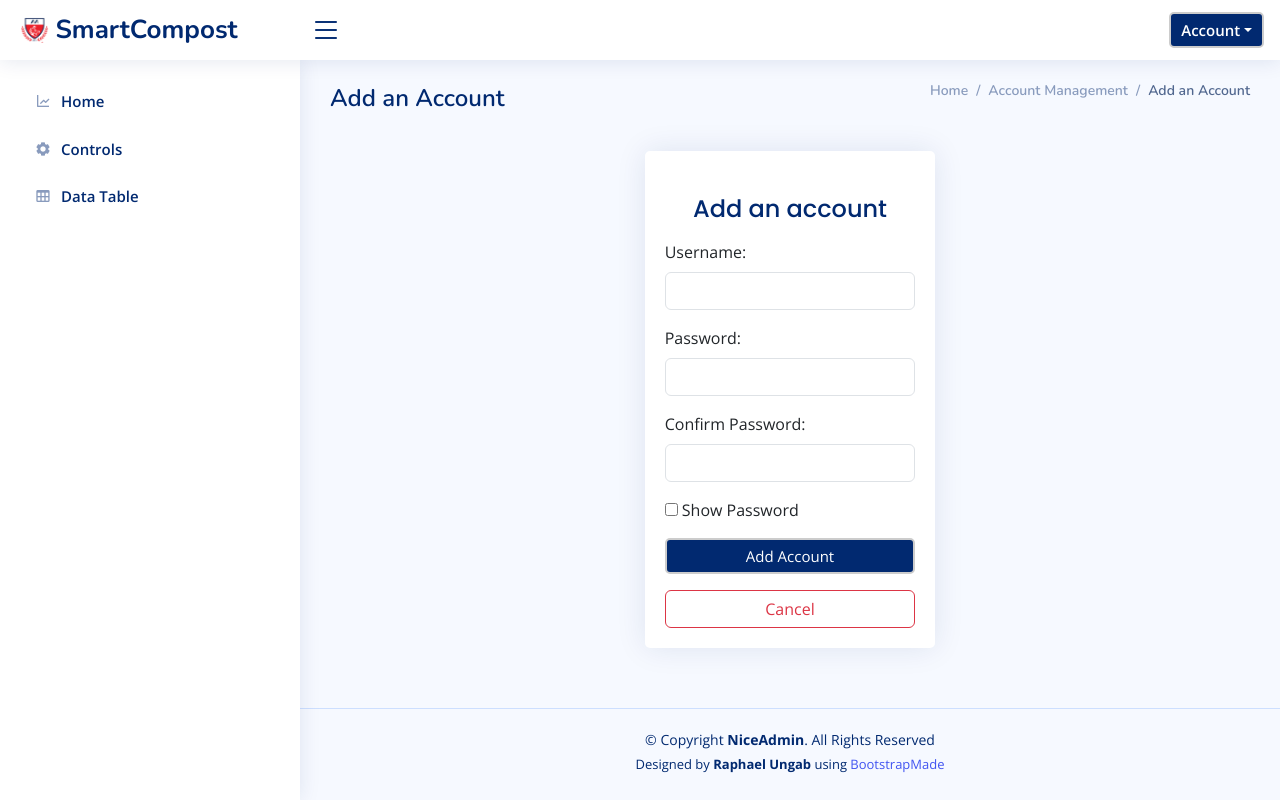
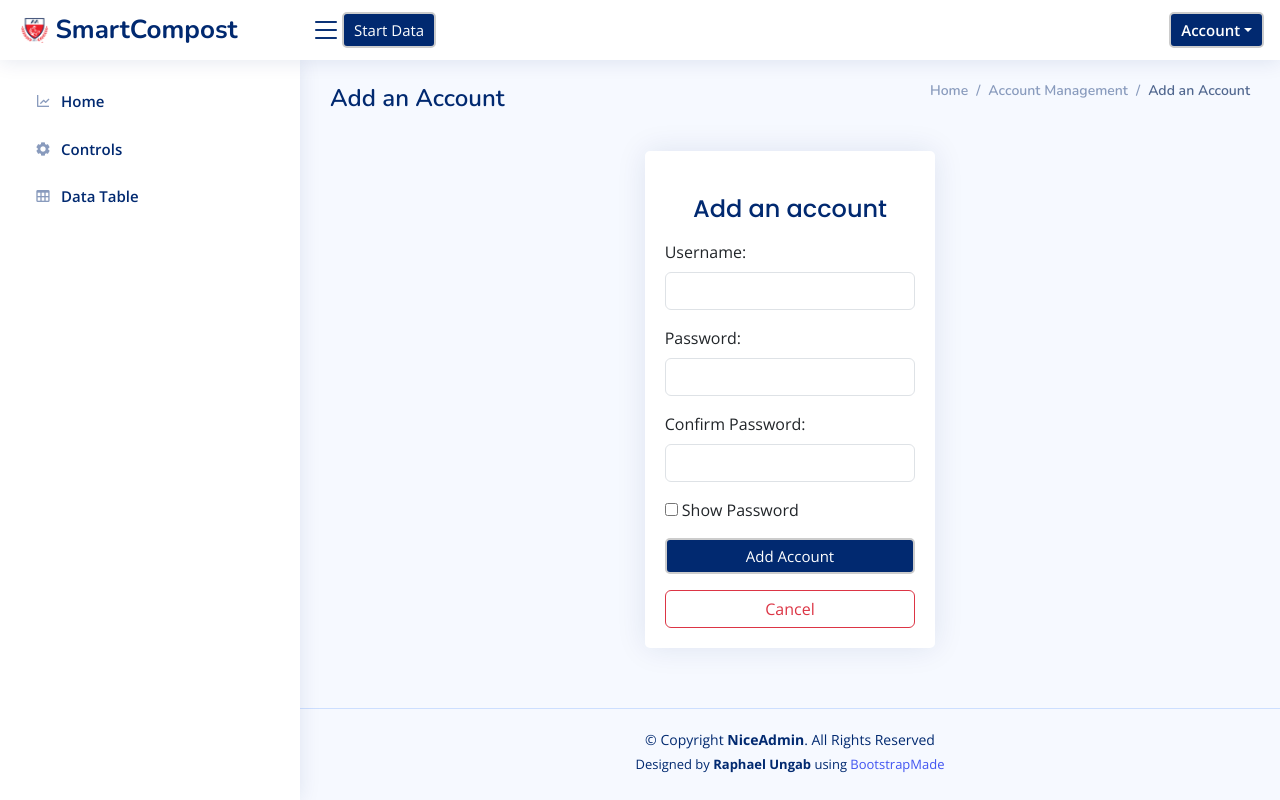
Before and after one commit to fjaqu1n0/SmartCompost, a PHP site: page /addUser.php in a window 1280 px wide. Run offline with PHP 8.4, Linux system fonts and the light colour scheme; the visitor is signed in with stand-in values (Sample User, id 1); some libraries are stand-ins or nearby versions.

Commit message:
Update addUser.php

```diff
--- a/addUser.php
+++ b/addUser.php
@@ -48,6 +48,7 @@
               <span class="d-none d-lg-block">SmartCompost</span>
             </a>
             <i class="bi bi-list toggle-sidebar-btn"></i>
+	    <button id="startButton">Start Data</button>
         </div>
         <nav class="header-nav ms-auto">
             <ul class="d-flex align-items-center">
@@ -213,10 +214,11 @@
   <!-- Vendor JS Files -->
   <script src="assets/vendor/apexcharts/apexcharts.min.js"></script>
   <script src="assets/vendor/bootstrap/js/bootstrap.bundle.min.js"></script>
-
+  <script src="https://ajax.googleapis.com/ajax/libs/jquery/3.5.1/jquery.min.js"></script>
 
   <!-- Template Main JS File -->
   <script src="assets/js/main.js"></script>
+  <script src="assets/js/data.js"></script>
 
   <script>
     function myFunction() {
```
